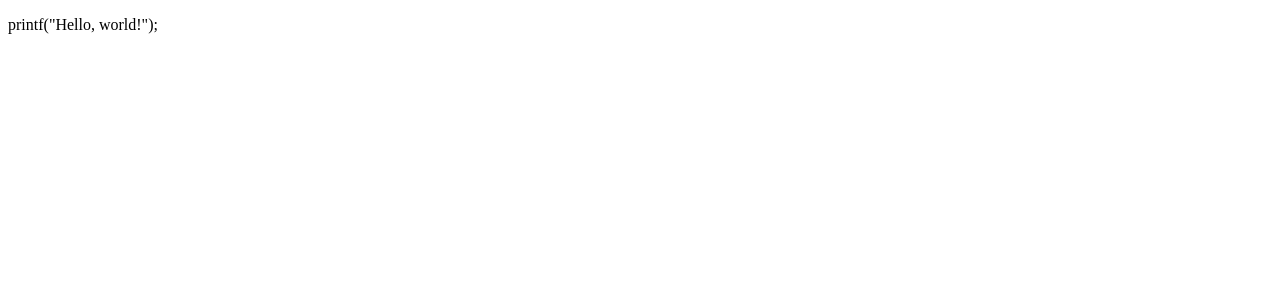
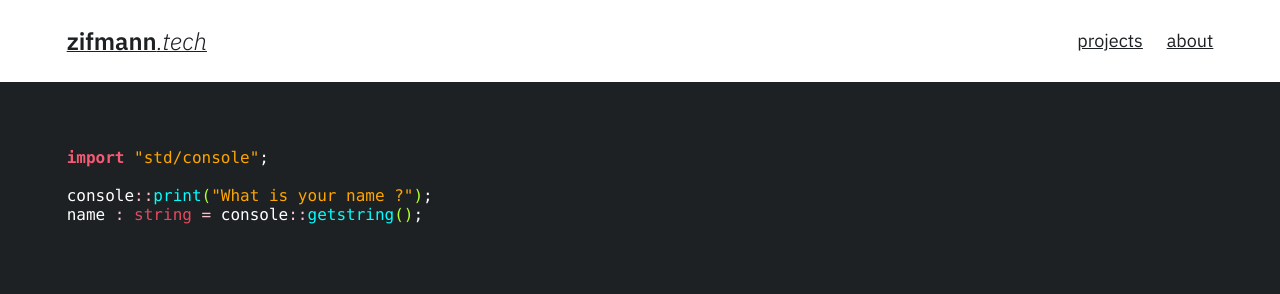
Before and after one commit to asifZaman0362/asifZaman0362.github.io, a plain HTML site: page index.html in a window 1280 px wide. Drawn offline with Linux system fonts and the light colour scheme.

Commit message:
Added more garbage

```diff
--- a/index.html
+++ b/index.html
@@ -5,8 +5,27 @@
 		<meta name="author" content="zero362001@protonmail.com"/>
 		<meta name="description" content="A portfolio page to showcase my work."/>
 		<meta name="viewport" content="width=device-width; height=device-height;"/>
+		<link rel="stylesheet" href="style.css">
 	</head>
 	<body>
-		<p>printf("Hello, world!");</p>
+		<header>
+			<a href="https://zifmann.tech" id="textmark"><span id="name">zifmann</span><span id="extension">.tech</span></a>
+			<nav>
+				<ul id="links">
+					<li class="navlink"><a href="https://github.com/asifZaman0362?tab=repositories">projects</a></li>
+					<li class="navlink"><a href="about.html">about</a></li>
+				</ul>
+			</nav>
+		</header>
+		<div class="content">
+			<div class="code">
+				<span class="keyword">import </span><span class="string">"std/console"</span>;
+				<br>
+				<br>
+				<span class="variable">console<span class="operator">::<span class="function">print<span class="arguments">(<span class="string">"What is your name ?"</span>)</span></span></span>;</span>
+				<br>
+				<span class="variable">name</span><span class="operator"> : </span><span class="datatype">string</span><span class="operator"> = </span><span class="variable">console</span><span class="operator">::</span><span class="function">getstring</span><span class="arguments">()</span>;
+			</div>
+		</div>
 	</body>
 </html>
--- /dev/null
+++ b/style.css
@@ -0,0 +1,102 @@
+@import url('https://fonts.googleapis.com/css2?family=IBM+Plex+Sans:ital,wght@0,100;0,200;0,300;0,400;0,500;0,600;0,700;1,100;1,200;1,300;1,400;1,500;1,600;1,700&family=Satisfy&display=swap');
+
+:root {
+	--color-bg: #1d2123;
+	--color-fg: white;
+
+	--col-function: cyan;
+	--col-bracket: greenyellow;
+	--col-string: orange;
+	--col-operator: pink;
+	--col-type: rgb(228, 74, 95);
+	--col-keyword: rgb(245, 90, 116);
+}
+
+html {
+	padding: 0;
+	margin: 0;
+}
+
+body {
+	padding: 0;
+	margin: 0;
+	background-color: var(--color-bg);
+	color: var(--color-fg);
+	font-family: 'IBM Plex Sans';
+}
+
+header {
+	background-color: var(--color-fg);
+	padding: 10pt 50pt;
+	position: sticky;
+	display: flex;
+	flex-direction: row;
+}
+
+header a {
+	color: var(--color-bg);
+}
+
+header #textmark {
+	flex-grow: 1;
+	align-self: center;
+}
+
+header a span#name {
+	font-size: x-large;
+	font-weight: 600;
+}
+
+header a span#extension {
+	font-size: x-large;
+	font-weight: 300;
+	font-style: italic;
+}
+
+nav {
+	display: inline-block;
+}
+
+nav ul {
+	list-style: none;
+}
+
+nav ul li {
+	display: inline-block;
+	margin-left: 20px;
+	font-size: large;
+}
+
+.content {
+	padding: 50pt;
+	font-family: 'Iosevka', 'Consolas', 'Menlo', monospace;
+}
+
+.code span {
+	margin: 5px 0;
+}
+
+.function {
+	color: var(--col-function);
+}
+
+.arguments {
+	color: var(--col-bracket);
+}
+
+.string {
+	color: var(--col-string);
+}
+
+.operator {
+	color: var(--col-operator);
+}
+
+.datatype {
+	color: var(--col-type);
+}
+
+.keyword {
+	color: var(--col-keyword);
+	font-weight: bolder;
+}
```
